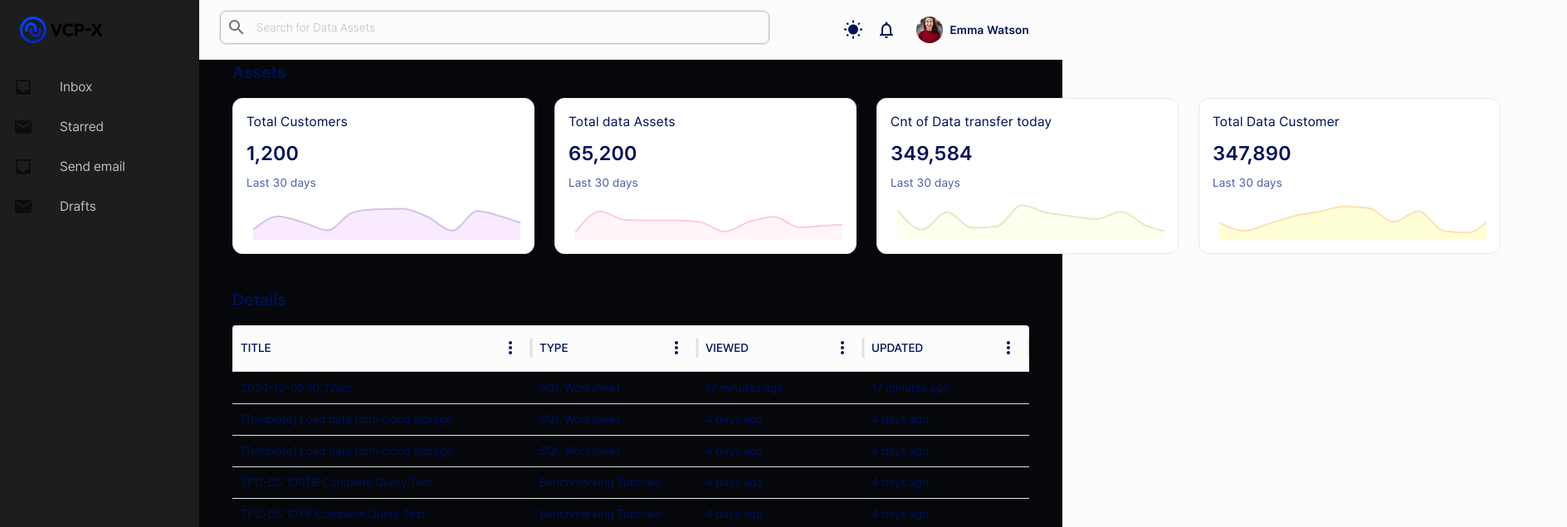
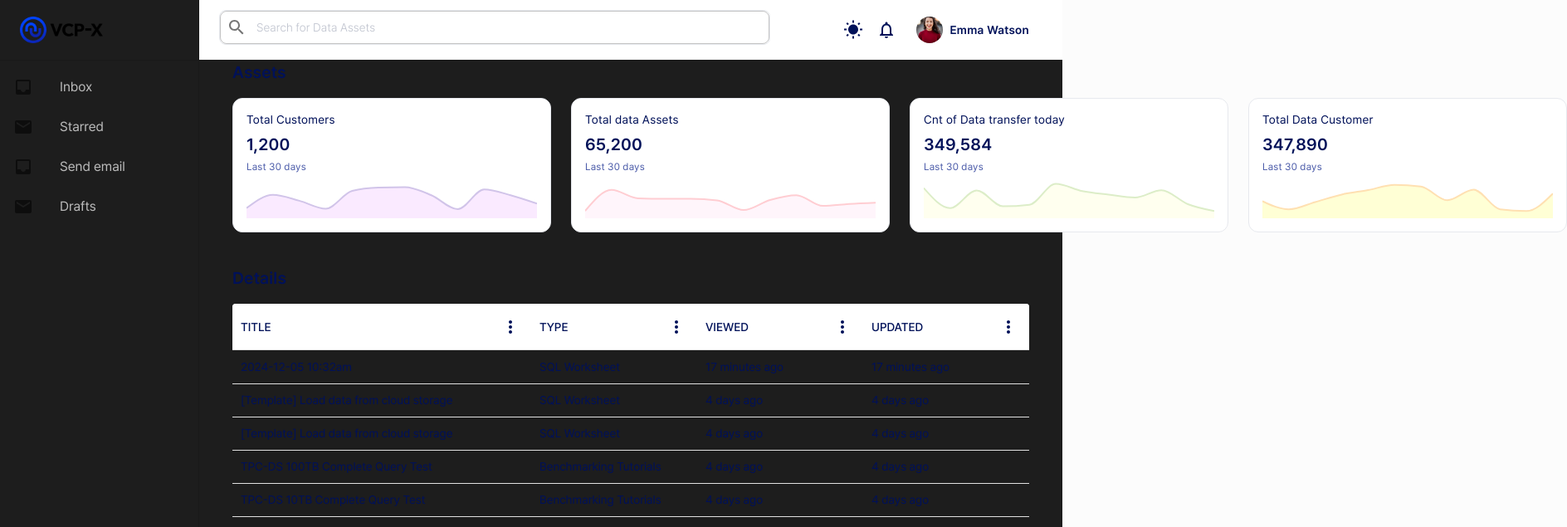
Before and after one commit to ddo0ii/vmrs, a React (Vite) app: page /#/dashboard in a window 1280 px wide. Shown: the top 635 px of the page at 83% size, 1888 px wide, since content can reach past the window. Built offline with nearby package versions, Linux system fonts and the light colour scheme.

Commit message:
refactor: 색상 및 디자인 조정

```diff
--- a/src/components/dashboard/paper.jsx
+++ b/src/components/dashboard/paper.jsx
@@ -35,17 +35,17 @@ export const DashboardPaper = ({
       sx={{
         display: 'flex',
         flexDirection: 'column',
-        gap: 1,
+        gap: 0.5,
         p: 2,
         border: `1px solid ${theme.palette.border.default}`,
         borderRadius: 3,
         flexGrow: 1,
       }}
     >
-      <Typography variant="body.medium.regular">{title}</Typography>
-      <Typography variant="h4.semiBold">{formatNumber(count)}</Typography>
+      <Typography variant="body.small.regular">{title}</Typography>
+      <Typography variant="h5.semiBold">{formatNumber(count)}</Typography>
       <Typography
-        variant="body.small.regular"
+        variant="body.xSmall.regular"
         sx={{ color: theme.palette.text.secondary }}
       >
         {period}
@@ -61,16 +61,11 @@ export const DashboardPaper = ({
         ]}
         leftAxis={null}
         bottomAxis={null}
-        width={330}
+        width={350}
         height={50}
-        margin={{
-          left: 0,
-          right: 0,
-          top: 0,
-          bottom: 0,
-        }}
+        margin={{ left: 0, right: 0, top: 0, bottom: 0 }}
         axisHighlight={{ x: 'none', y: 'none' }}
-        sx={{ ml: 2 }}
+        sx={{ p: 0, m: 0 }}
       />
     </Paper>
   );
--- a/src/components/data-grid/index.jsx
+++ b/src/components/data-grid/index.jsx
@@ -26,7 +26,7 @@ export const DataGrid = ({
     <MuiDataGrid
       rows={rows}
       columns={columns}
-      rowHeight={38}
+      rowHeight={40}
       pageSizeOptions={[5, 10, 25, 50, 100]}
       slots={{
         // toolbar: toolbar || DefaultToolbar,
--- a/src/components/layouts/app-layout.jsx
+++ b/src/components/layouts/app-layout.jsx
@@ -213,7 +213,7 @@ export const AppLayout = ({ mode, setMode, ...props }) => {
           flexGrow: 1,
           p: '0 40px 24px',
           width: { sm: `calc(100% - ${drawerWidth}px)` },
-          backgroundColor: palette.background.default,
+          backgroundColor: palette.background.paper,
         }}
       >
         <Toolbar />
--- a/src/configs/themes/vcp-component.js
+++ b/src/configs/themes/vcp-component.js
@@ -43,13 +43,13 @@ export const VCPComponent = (mode) => {
         root: {
           fontFamily: VCPTypography.fontFamily,
           ...VCPTypography['body.medium.regular'],
-          backgroundColor: palette.background.default,
+          backgroundColor: palette.background.paper,
           color: palette.text.primary,
           borderRadius: 8,
           '& .MuiInputBase-root': {
             padding: '10px 14px',
             borderRadius: 8,
-            backgroundColor: palette.background.default,
+            backgroundColor: palette.background.paper,
             border: `1px solid ${palette.border.default}`,
           },
           '& .MuiInputBase-input::placeholder': {
@@ -71,11 +71,11 @@ export const VCPComponent = (mode) => {
           fontFamily: VCPTypography.fontFamily,
           ...VCPTypography['body.medium.regular'],
           borderRadius: 8,
-          backgroundColor: palette.background.default,
+          backgroundColor: palette.background.paper,
           '& .MuiSelect-select': {
             padding: '10px 14px',
             borderRadius: 8,
-            backgroundColor: palette.background.default,
+            backgroundColor: palette.background.paper,
           },
         },
       },
@@ -90,7 +90,7 @@ export const VCPComponent = (mode) => {
           height: 40,
           padding: 0,
           borderRadius: 8,
-          backgroundColor: palette.background.default,
+          backgroundColor: palette.background.paper,
           '&:hover': {
             backgroundColor: palette.button.hover,
           },
@@ -114,7 +114,7 @@ export const VCPComponent = (mode) => {
           ...VCPTypography['h2.regular'],
           height: 72,
           padding: '10px 24px',
-          backgroundColor: palette.background.default,
+          backgroundColor: palette.background.paper,
           color: palette.text.primary,
         },
       },
@@ -132,7 +132,7 @@ export const VCPComponent = (mode) => {
             ...VCPTypography['body.medium.regular'],
             padding: '10px 14px',
             borderRadius: 8,
-            backgroundColor: palette.background.default,
+            backgroundColor: palette.background.paper,
             '& .MuiInputBase-input::placeholder': {
               ...VCPTypography['placeholder.medium'],
               color: palette.text.placeholder,
@@ -152,7 +152,7 @@ export const VCPComponent = (mode) => {
             mode === 'light'
               ? '0px 6px 12px rgba(0, 0, 0, 0.1)'
               : '0px 6px 12px rgba(255, 255, 255, 0.1)',
-          backgroundColor: palette.background.default,
+          backgroundColor: palette.background.paper,
           color: palette.text.primary,
           padding: '20px',
         },
@@ -164,7 +164,7 @@ export const VCPComponent = (mode) => {
       styleOverrides: {
         root: {
           fontFamily: VCPTypography.fontFamily,
-          backgroundColor: palette.background.default,
+          backgroundColor: palette.background.paper,
           '& .MuiTableHead-root': {
             ...VCPTypography['table.header'],
             backgroundColor: palette.table.header,
@@ -206,8 +206,16 @@ export const VCPComponent = (mode) => {
           '& .MuiTablePagination-root': {},
           '& .MuiDataGrid-footerContainer': {},
           '& .MuiDataGrid-cell': {},
-          '& .MuiDataGrid-columnHeaders': {},
-          '& .MuiDataGrid-columnSeparator': {},
+          '& .MuiDataGrid-columnHeaderTitleContainer': {
+            backgroundColor: palette.background.paper,
+          },
+          '& .MuiDataGrid-columnHeader': {
+            backgroundColor: palette.background.paper,
+          },
+          // '& .MuiDataGrid-columnHeaders': {},
+          '& .MuiDataGrid-columnSeparator': {
+            display: 'none',
+          },
           '& .MuiDataGrid-row:hover': {},
         },
       },
```
